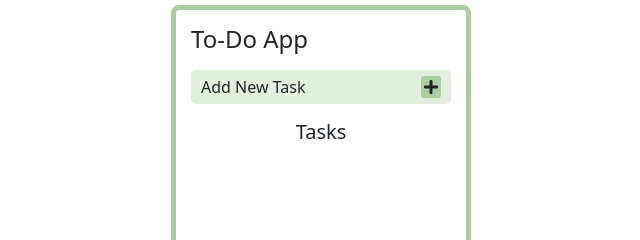
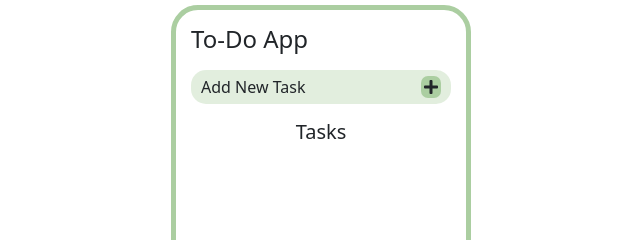
Before and after one commit to loopofhope/ToDo-CRUD, a plain HTML site: page index.html in a window 1280 px wide. Shown: the part 145-385 px from the top of the page, 319-959 px from the left. Drawn offline with nearby package versions, Linux system fonts and the light colour scheme.

Commit message:
updated border-radius

```diff
--- a/style.css
+++ b/style.css
@@ -1,11 +1,11 @@
 body {
     font-family: sans-serif;
     margin: 0 50px;
-    background-color: #e5e5e5;
+    background-color: #dddddd;
     overflow: hidden;
     display: flex;
     justify-content: center;
-    align-items: center;
+    align-items:center;
     height: 100vh;
   }
 .app{
@@ -13,7 +13,7 @@ body {
     width: 300px;
     height: 500px;
     border: 5px solid #abcea1;
-    border-radius: 8px;
+    border-radius: 27px;
     padding: 15px;
 }
 
@@ -21,15 +21,15 @@ body {
     display: flex;
     justify-content: space-between;
     align-items: center;
-    background-color: rgba(171, 206, 161, 0.35);
+    background-color: rgb(171, 206, 161, 0.35);
     padding: 5px 10px;
-    border-radius: 5px;
+    border-radius: 15px;
     cursor: pointer;
 }
 .fa-plus {
     background-color: #abcea1;
     padding: 3px;
-    border-radius: 3px;
+    border-radius: 7px;
 }
 #msg{
     color: red;
@@ -44,7 +44,7 @@ body {
 #tasks div {
     border: 3px solid #abcea1;
     background-color: #e2eede;
-    border-radius: 6px;
+    border-radius: 16px;
     padding: 5px;
     display: grid;
     gap: 4px;
```
